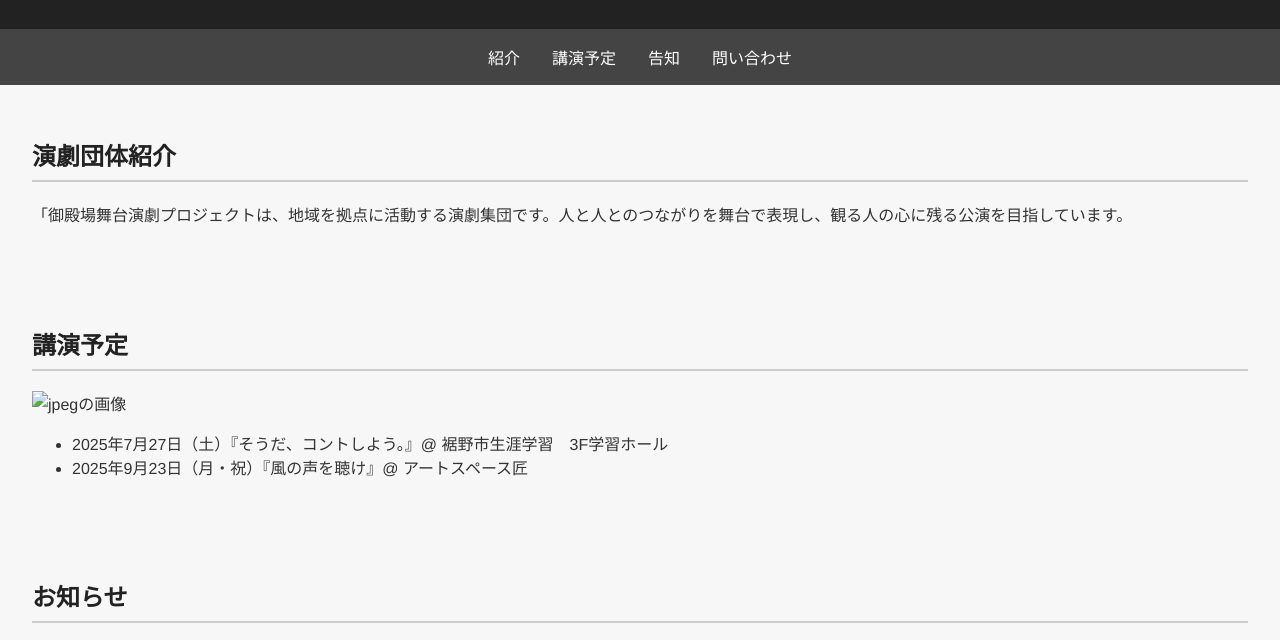
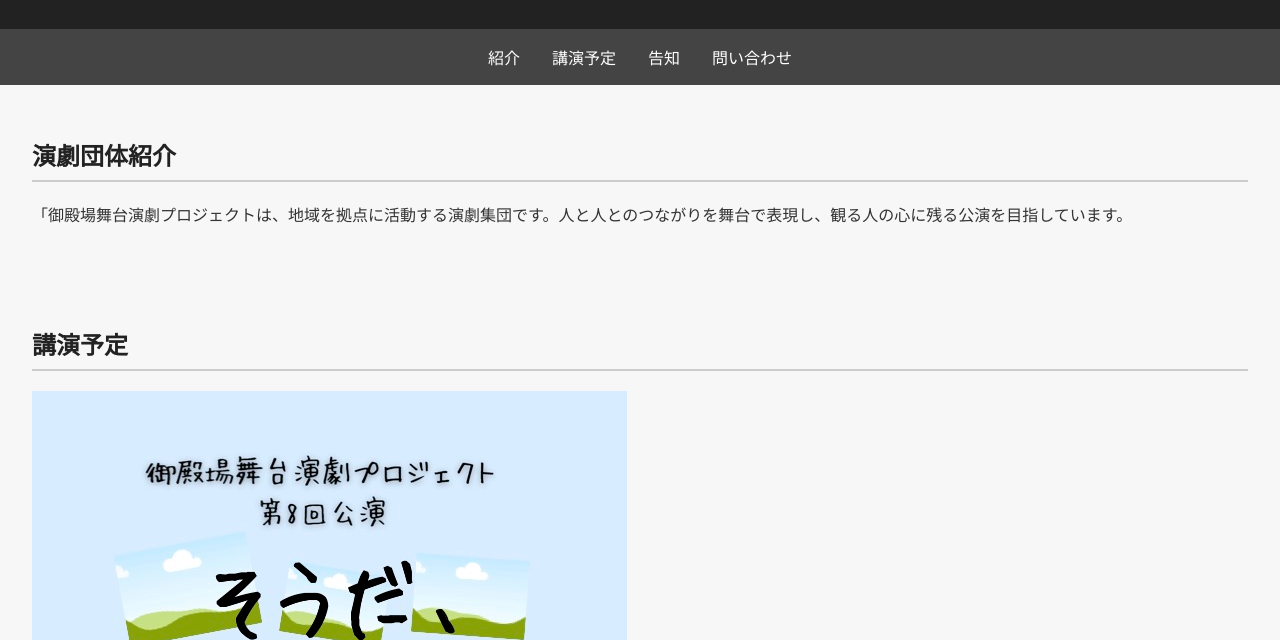
Before and after one commit to gsai-creativeteam/Gotembatheater-project, a plain HTML site: page index.html in a window 1280 px wide. Shown: the part 132-772 px from the top of the page. Drawn offline with Linux system fonts and the light colour scheme.

Commit message:
Update index.html

```diff
--- a/index.html
+++ b/index.html
@@ -93,7 +93,7 @@
 
   <section id="schedule">
     <h2>講演予定</h2>
-    <img src="gotenbaengeki-conte.png" alt="jpegの画像">
+    <img src="gotenbaengeki-conte.jpg" alt="jpegの画像">
     <ul>
       <li>2025年7月27日（土）『そうだ、コントしよう。』@ 裾野市生涯学習　3F学習ホール</li>
       <li>2025年9月23日（月・祝）『風の声を聴け』@ アートスペース匠</li>
```
